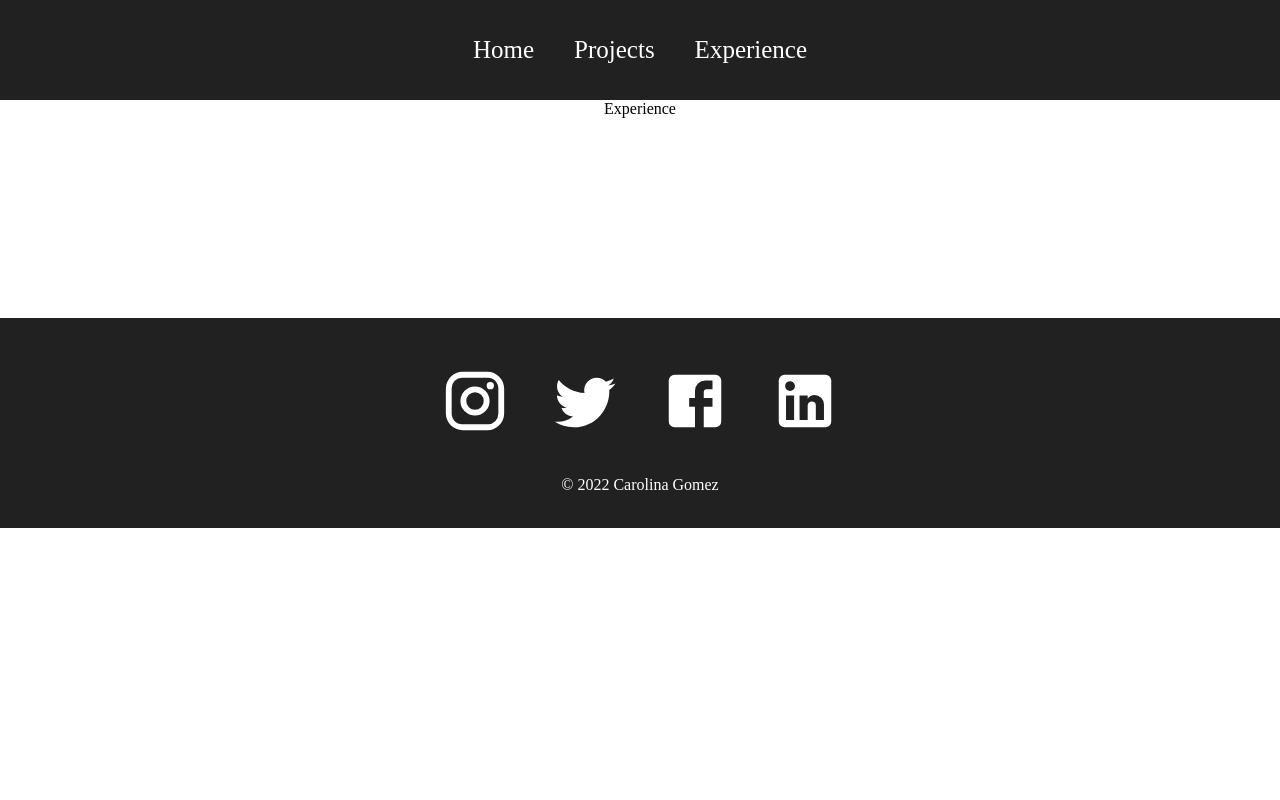
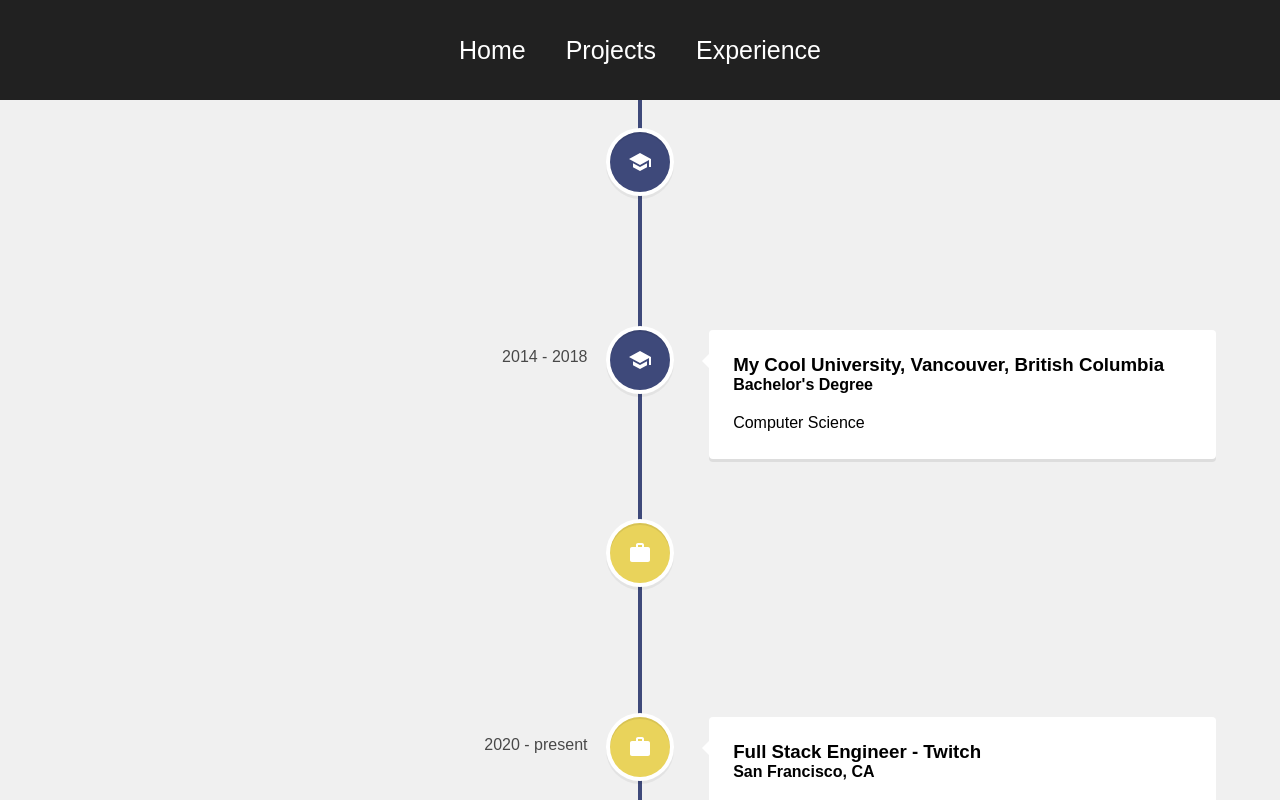
Before and after one commit to carolina-gomez/portfolio-website, a React (Create React App) app: page /experience in a window 1280 px wide. Shown: the top 800 px of the page. Built offline with nearby package versions, Linux system fonts and the light colour scheme.

Commit message:
experience.js

```diff
--- a/src/App.css
+++ b/src/App.css
@@ -1,5 +1,10 @@
 .App {
-  text-align: center;
+  width: 100%;
+  height: auto;
+  display: flex;
+  flex-direction: column;
+  font-family: Arial, Helvetica, sans-serif;
+  background-color: #f0f0f0;
 }
 
 body {
--- a/src/pages/Experience.js
+++ b/src/pages/Experience.js
@@ -1,9 +1,78 @@
-import React from 'react'
+import React from "react";
+import {
+  VerticalTimeline,
+  VerticalTimelineElement,
+} from "react-vertical-timeline-component";
+import "react-vertical-timeline-component/style.min.css";
+import SchoolIcon from "@material-ui/icons/School";
+import WorkIcon from "@material-ui/icons/Work";
 
 function Experience() {
   return (
-    <div>Experience</div>
-  )
+    <div className="experience">
+      <VerticalTimeline lineColor="#3e497a">
+        <VerticalTimelineElement
+          className="vertical-timeline-element--education"
+          date="2010 - 2014"
+          iconStyle={{ background: "#3e497a", color: "#fff" }}
+          icon={<SchoolIcon />}
+        >
+          <h3 className="vertical-timeline-element-title">
+            My Random High School, Random Place, Random State
+          </h3>
+          <p> High School Diploma</p>
+        </VerticalTimelineElement>
+        <VerticalTimelineElement
+          className="vertical-timeline-element--education"
+          date="2014 - 2018"
+          iconStyle={{ background: "#3e497a", color: "#fff" }}
+          icon={<SchoolIcon />}
+        >
+          <h3 className="vertical-timeline-element-title">
+            My Cool University, Vancouver, British Columbia
+          </h3>
+
+          <h4 className="vertical-timeline-element-subtitle">
+            Bachelor's Degree
+          </h4>
+
+          <p> Computer Science</p>
+        </VerticalTimelineElement>
+        <VerticalTimelineElement
+          className="vertical-timeline-element--work"
+          date="2018 - 2020"
+          iconStyle={{ background: "#e9d35b", color: "#fff" }}
+          icon={<WorkIcon />}
+        >
+          <h3 className="vertical-timeline-element-title">
+            Back End Engineer - Google
+          </h3>
+          <h4 className="vertical-timeline-element-subtitle">
+            San Francisco, CA
+          </h4>
+          <p>Developed the backend infrastructure for 3 projects.</p>
+        </VerticalTimelineElement>
+
+        <VerticalTimelineElement
+          className="vertical-timeline-element--work"
+          date="2020 - present"
+          iconStyle={{ background: "#e9d35b", color: "#fff" }}
+          icon={<WorkIcon />}
+        >
+          <h3 className="vertical-timeline-element-title">
+            Full Stack Engineer - Twitch
+          </h3>
+          <h4 className="vertical-timeline-element-subtitle">
+            San Francisco, CA
+          </h4>
+          <p>
+            Helped the team launch 2 major features by working both in the front
+            end and back end.
+          </p>
+        </VerticalTimelineElement>
+      </VerticalTimeline>
+    </div>
+  );
 }
 
-export default Experience
+export default Experience;
```
